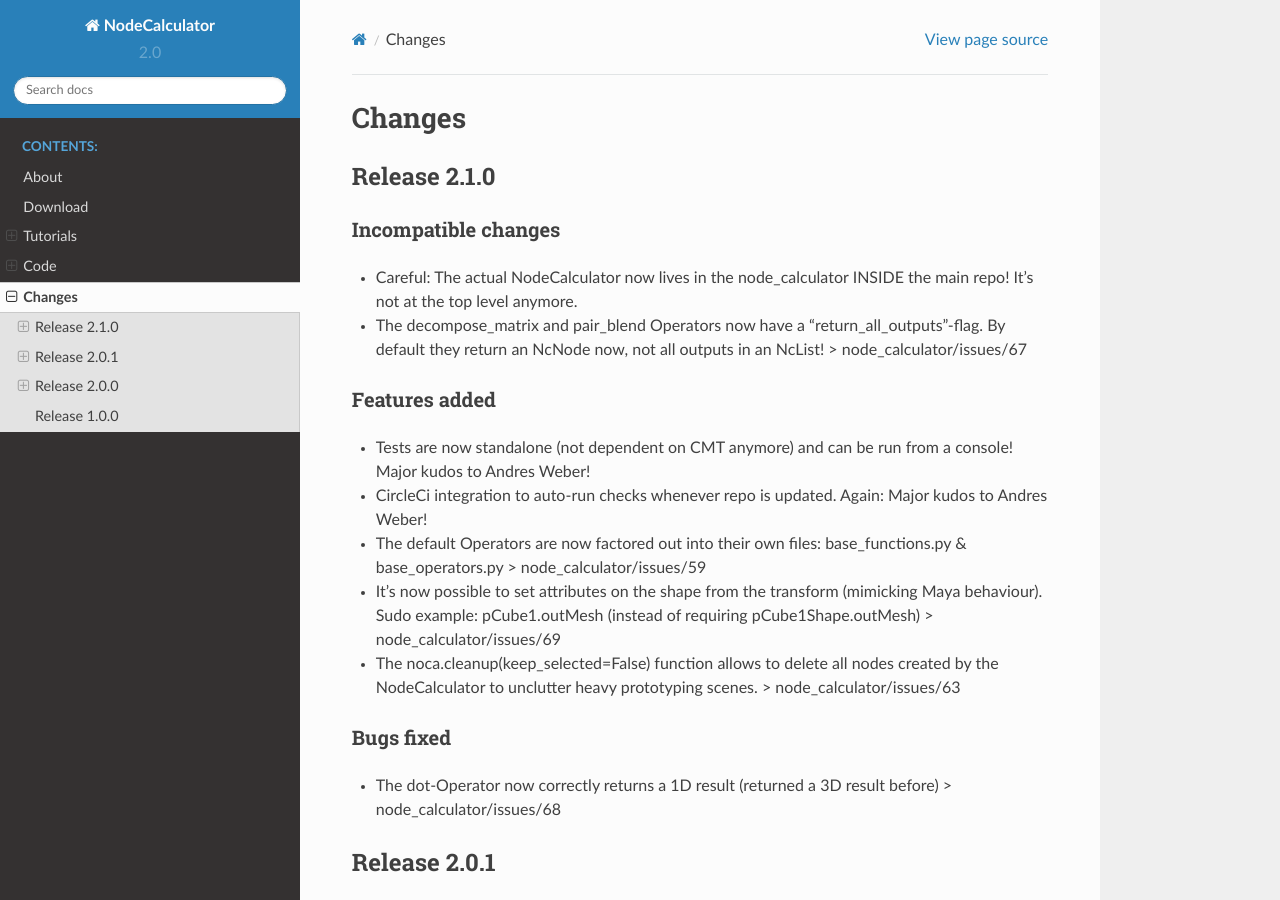
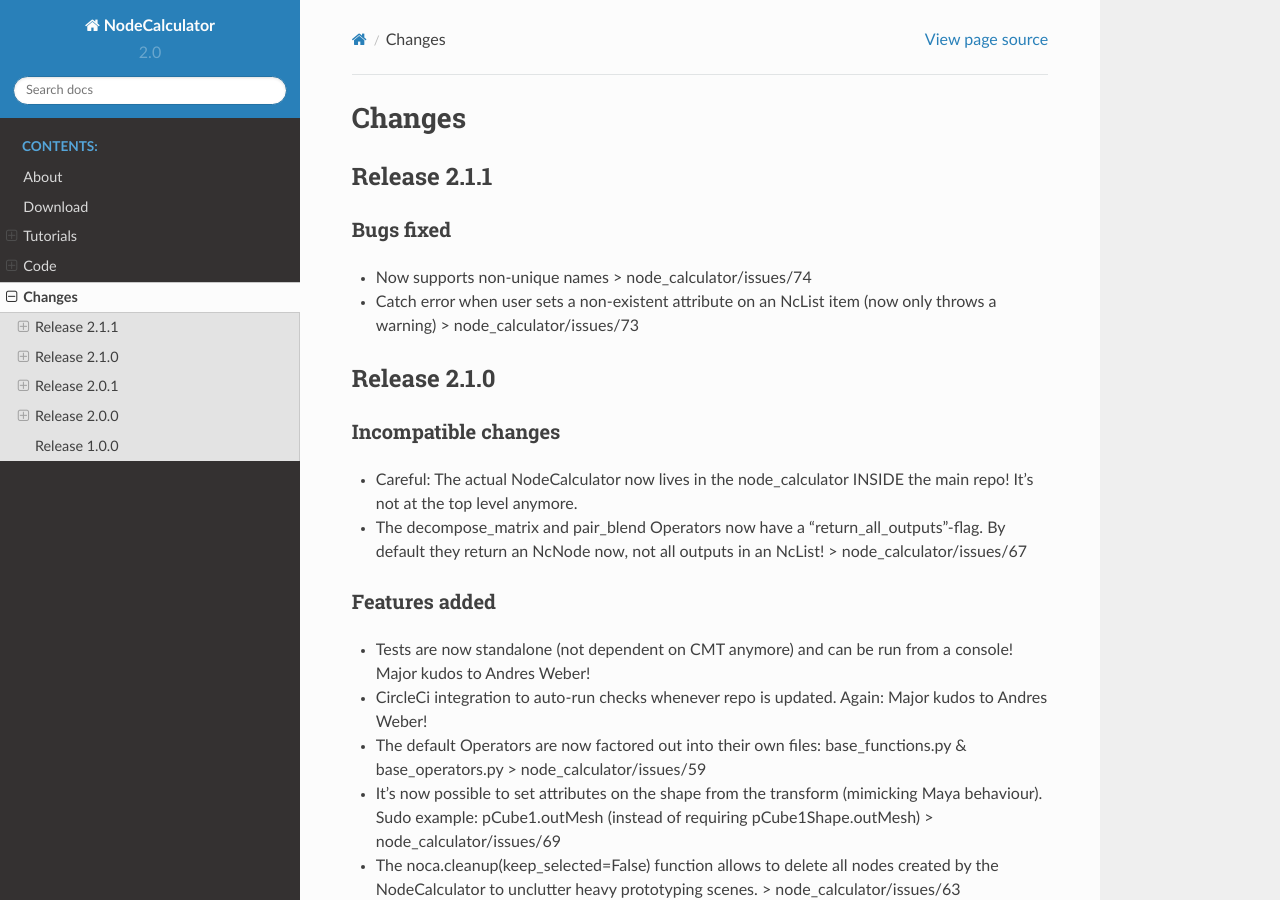
Before and after one commit to mischakolbe/node_calculator, a Sphinx documentation site: the page built from docs/changes.rst, in a window 1280 px wide and 900 px high. Built offline with Sphinx 7.4.7 and the Read the Docs theme 2.0.0, drawn with Linux system fonts in a browser that asks for light colours.

Commit message:
Added changelog for Release 2.1.1

```diff
--- a/docs/changes.rst
+++ b/docs/changes.rst
@@ -1,5 +1,15 @@
 Changes
 ==============================================================================
+
+
+Release 2.1.1
+*************
+
+Bugs fixed
+----------
+* Now supports non-unique names > node_calculator/issues/74
+* Catch error when user sets a non-existent attribute on an NcList item (now only throws a warning) > node_calculator/issues/73
+
 
 Release 2.1.0
 *************
@@ -20,6 +30,7 @@
 Bugs fixed
 ----------
 * The dot-Operator now correctly returns a 1D result (returned a 3D result before) > node_calculator/issues/68
+
 
 Release 2.0.1
 *************
```
